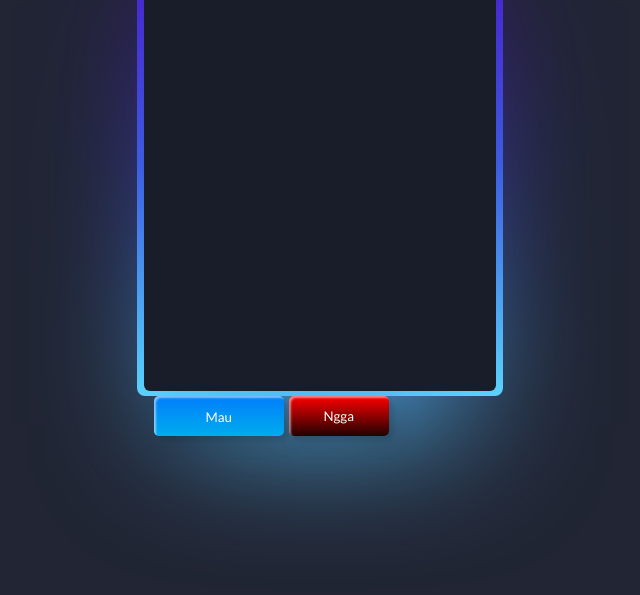
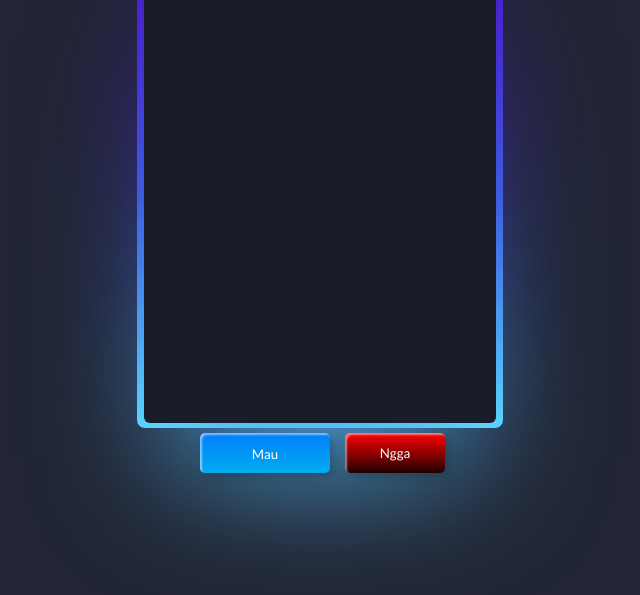
Before and after one commit to whyyy-project/whyyy-project.github.io, a website: page index.html in a window 1280 px wide. Shown: the part 175-770 px from the top of the page, without its empty margins (320-960 px from the left). Drawn offline with nearby package versions, Linux system fonts and the light colour scheme.

Commit message:
edit css

```diff
--- a/style.css
+++ b/style.css
@@ -35,12 +35,12 @@
 
 
   body {
-    min-height: 100vh;
+    min-height: 0vh;
     background: #212534;
     display: flex;
     align-items: center;
     flex-direction: column;
-    padding-top: 2rem;
+    padding-top: 4rem;
     padding-bottom: 2rem;
     box-sizing: border-box;
   }
@@ -85,6 +85,7 @@
   img{
     display: none;
     justify-content: center;
+    align-items: center;
     margin: auto;
     margin-top: 30px;
 }
@@ -170,6 +171,7 @@
 
   .btn{
     display: flex;
+    justify-content: center;
   }
   .custom-btn {
     display: inline;
@@ -178,6 +180,7 @@
     color: #fff;
     border-radius: 5px;
     padding: 10px 25px;
+    margin: 10px;
     font-family: 'Lato', sans-serif;
     font-weight: 500;
     background: transparent;
```
